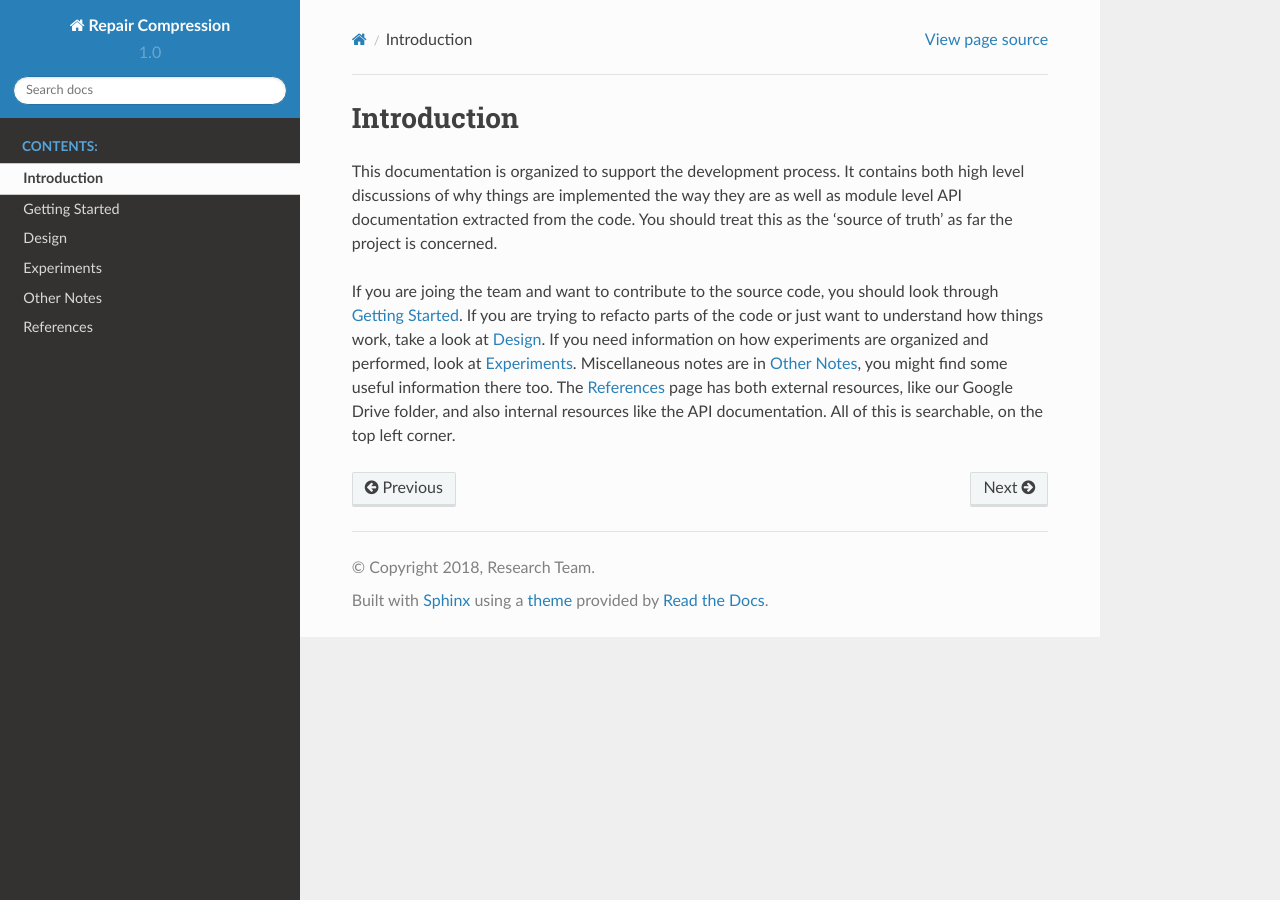
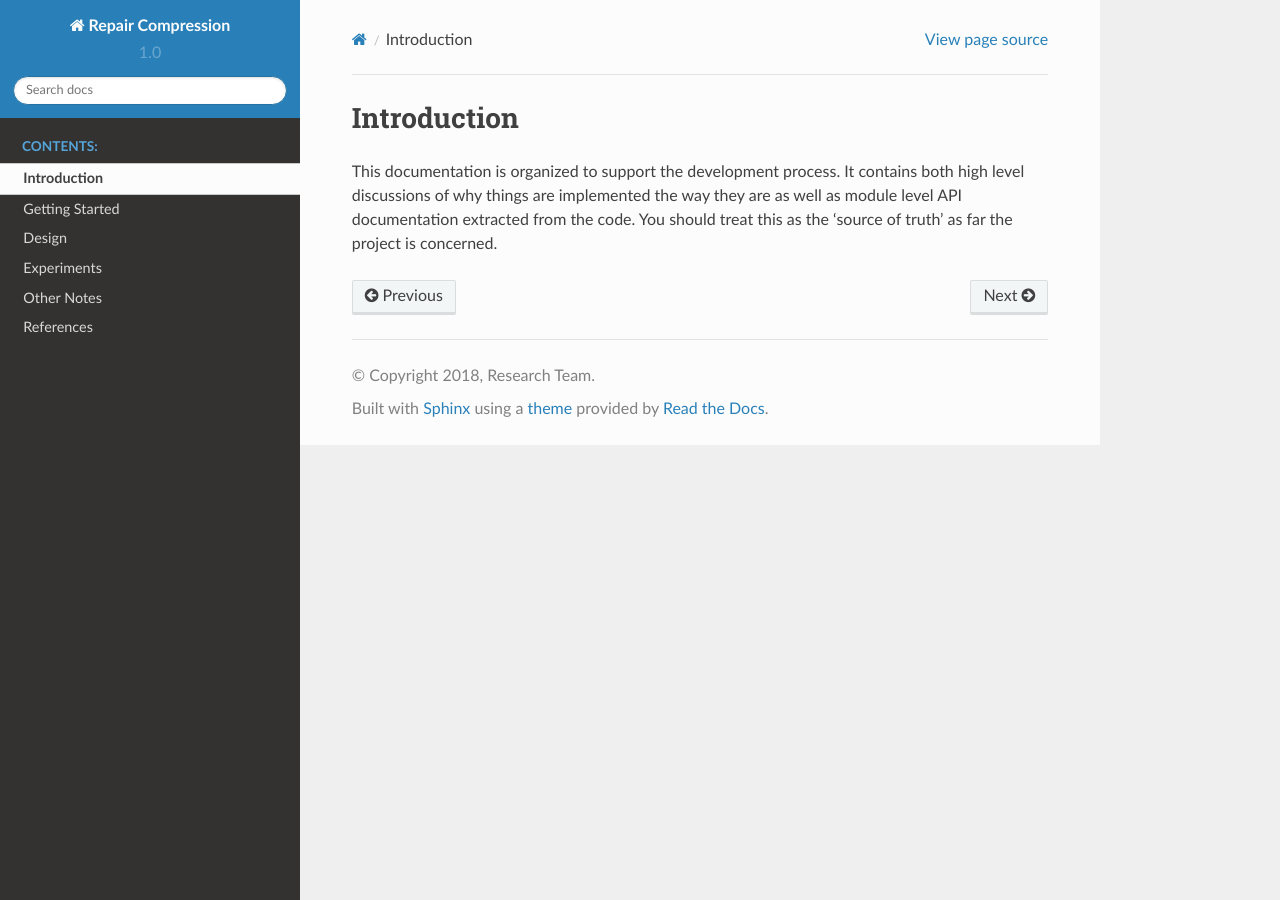
Before and after one commit to natebrunelle/Repair-Graph-Compression, a Sphinx documentation site: the page built from docs/intro.rst, in a window 1280 px wide. Built offline with Sphinx 7.4.7 and the Read the Docs theme 2.0.0, drawn with Linux system fonts in a browser that asks for light colours.

Commit message:
Syncing with read the docs

```diff
--- a/docs/intro.rst
+++ b/docs/intro.rst
@@ -3,5 +3,3 @@ Introduction
 ==============
 
 This documentation is organized to support the development process. It contains both high level discussions of why things are implemented the way they are as well as module level API documentation extracted from the code. You should treat this as the 'source of truth' as far the project is concerned.
-
-If you are joing the team and want to contribute to the source code, you should look through :ref:`gettingstarted`. If you are trying to refacto parts of the code or just want to understand how things work, take a look at :ref:`design`. If you need information on how experiments are organized and performed, look at :ref:`experiments`. Miscellaneous notes are in :ref:`notes`, you might find some useful information there too. The :ref:`ref` page has both external resources, like our Google Drive folder, and also internal resources like the API documentation. All of this is searchable, on the top left corner.
```
